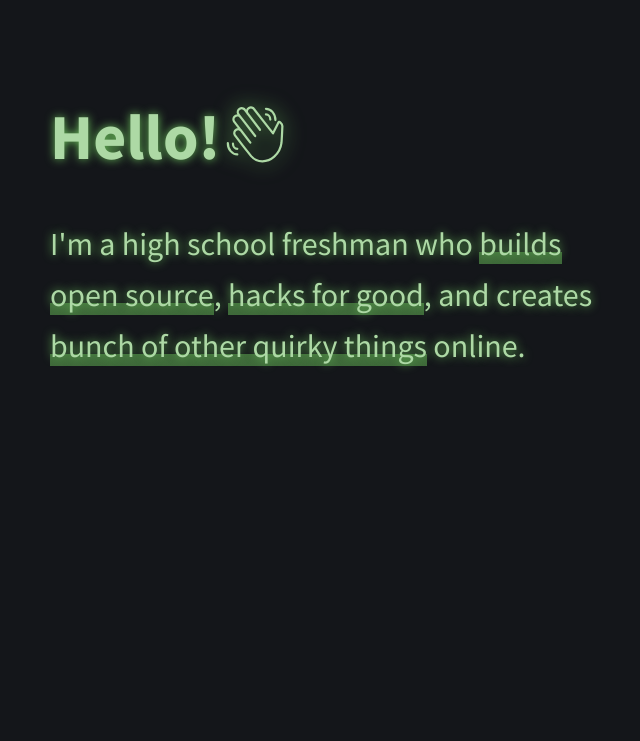
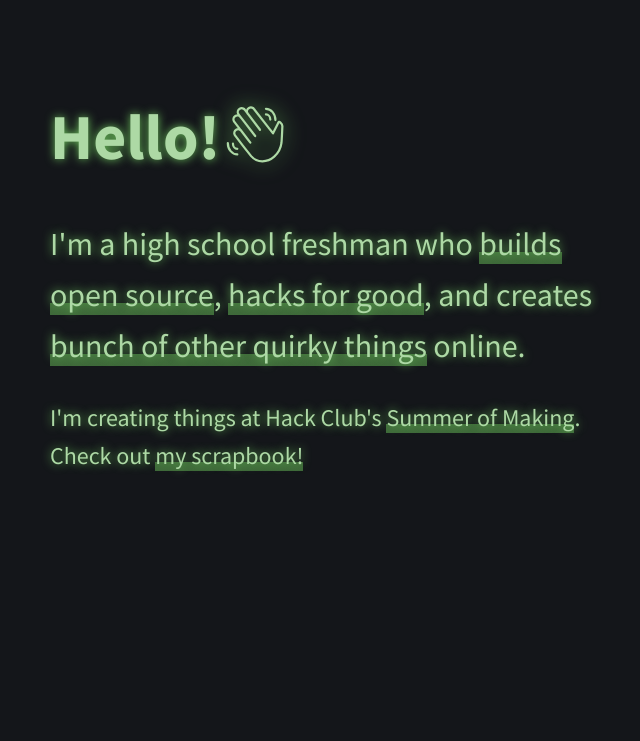
Before and after one commit to ronaldleung1/ronaldleung1.github.io, a plain HTML site: page index.html in a window 1280 px wide. Shown: the top 741 px of the page, without its empty margins (314-954 px from the left). Drawn offline with Linux system fonts and the light colour scheme.

Commit message:
Added link to Summer of Making scrapbook ☀️

```diff
--- a/index.html
+++ b/index.html
@@ -25,6 +25,8 @@
 
         <h2 class="display-2" style="clear:left">I'm a high school freshman who <a href="https://github.com/googol88" target="_blank">builds open source</a>, <a href="https://covidcalm.netlify.app" target="_blank">hacks for good</a>, and creates <a href="https://googol.neocities.org/home.html" target="_blank">bunch of other quirky things</a> online.</h2>
 
+        <h2>I'm creating things at Hack Club's <a href="https://summer.hackclub.com/" target="_blank">Summer of Making</a>. Check out <a href="https://scrapbook.hackclub.com/googol">my scrapbook!</a></h2>
+
         <div class="footer">
           <a href="https://github.com/googol88/googol88.github.io" target="_blank">
             <svg width="36" height="36" class="octicon" viewBox="0 0 16 16" version="1.1" aria-hidden="true">
```
